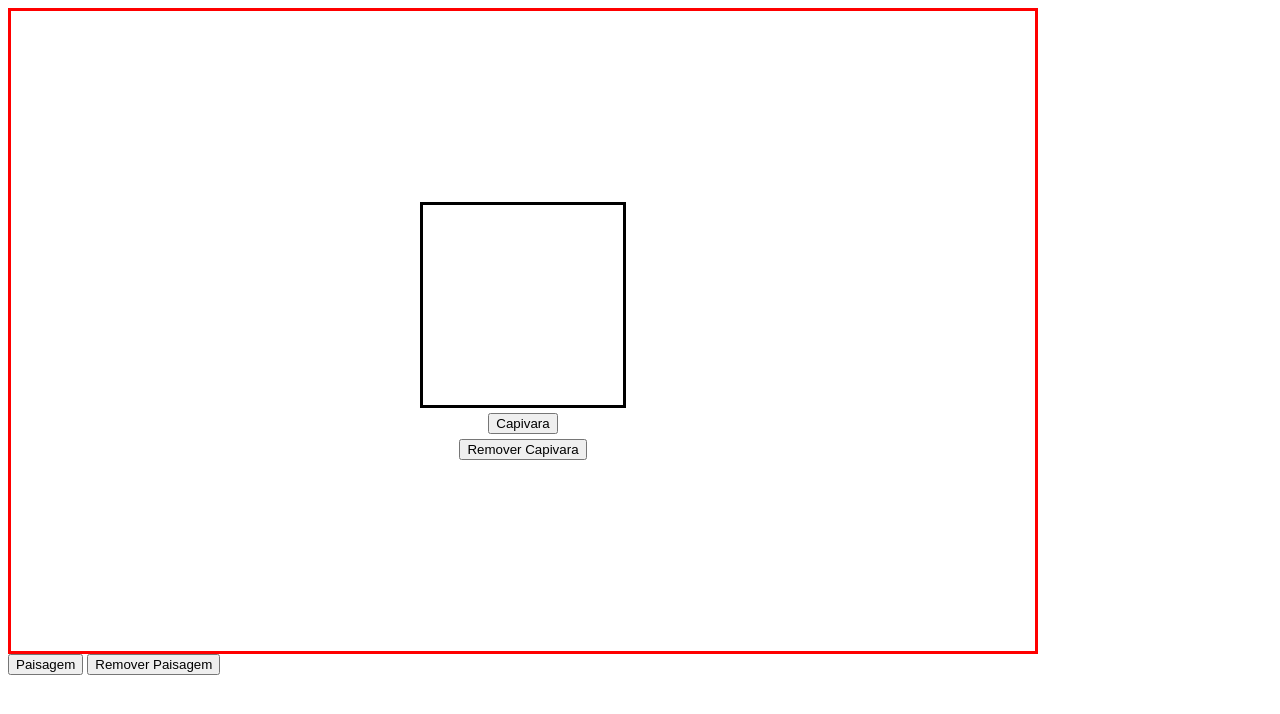
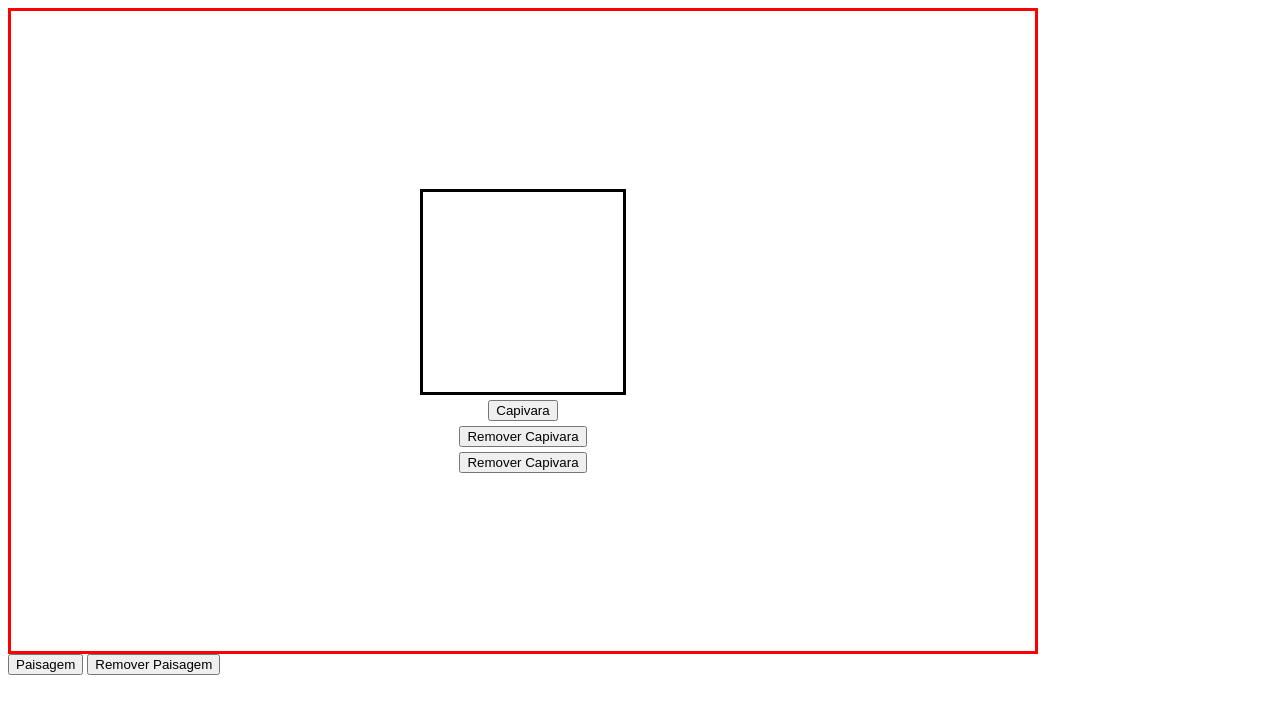
Before and after one commit to arineto1/aula11, a plain HTML site: page index.html in a window 1280 px wide. Drawn offline with Linux system fonts and the light colour scheme.

Commit message:
segundo commit

```diff
--- a/index.html
+++ b/index.html
@@ -31,6 +31,7 @@
         <div id="personagem"></div>
         <button onclick="inserirCapivara()">Capivara</button>
         <button onclick="removerCapivara()">Remover Capivara</button>
+        <button onclick="removerCapivara()">Remover Capivara</button>
     </div>
         <button >Paisagem</button>
         <button>Remover Paisagem</button>
```
